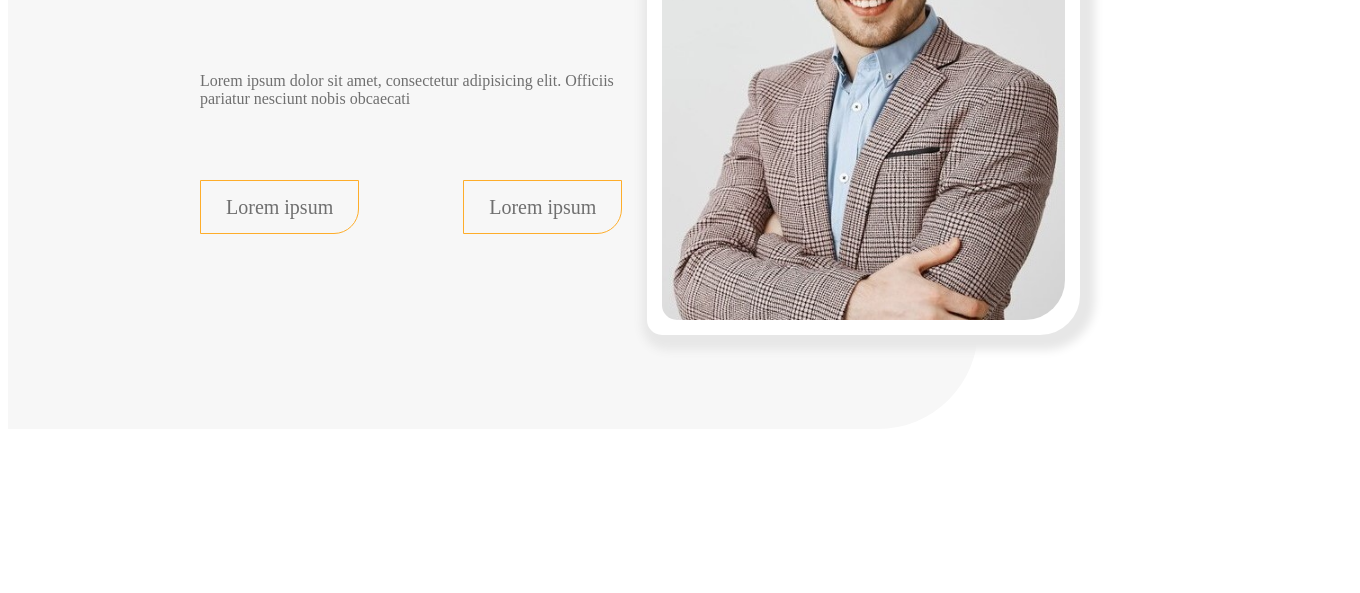
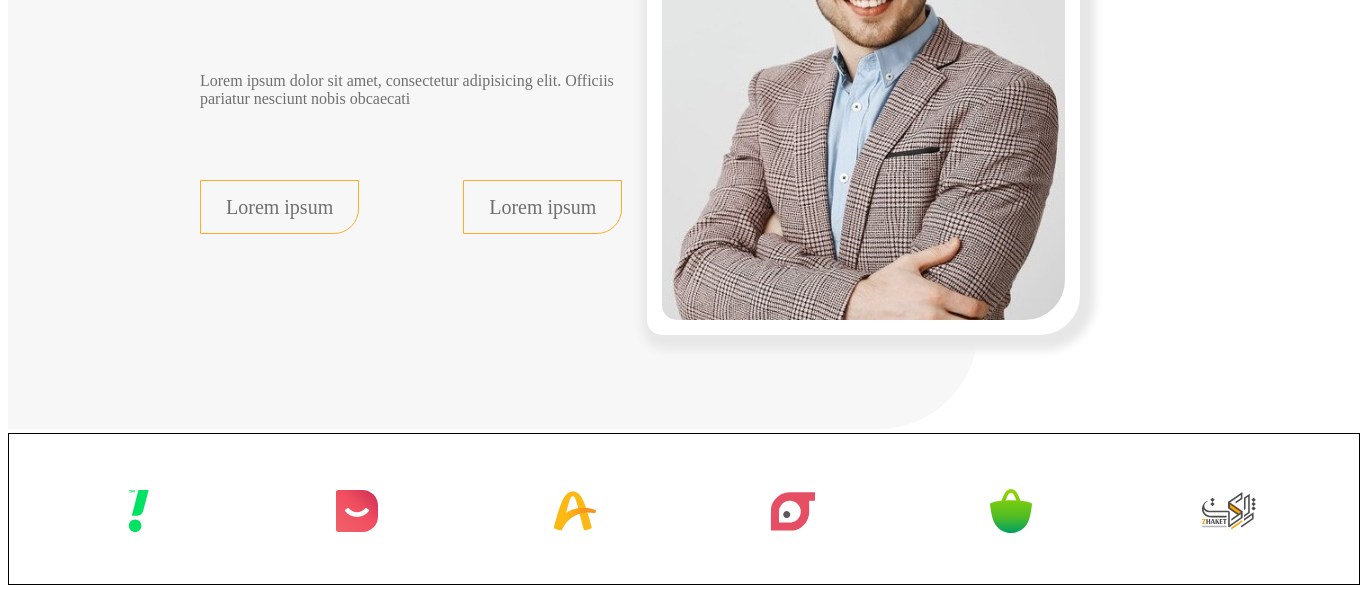
Before and after one commit to shayan-hm/personal-blog, a plain HTML site: page index.html in a window 1280 px wide. Shown: the part 329-922 px from the top of the page, 1360 px wide, since content can reach past the window. Before the commit the page ends 800 px from the top, so only its background shows below. Drawn offline with Linux system fonts and the light colour scheme.

Commit message:
section 1

```diff
--- a/index.html
+++ b/index.html
@@ -33,6 +33,39 @@
         <img class="pic" src="image/businessman.jpg" alt="businessman" />
       </div>
     </header>
-    <main></main>
+    <main>
+      <section class="sec1">
+        <div class="company">
+          <a href="https://snapp.ir/" target="_blank"
+            ><img src="image/snapp.svg" alt="snnap"
+          /></a>
+        </div>
+        <div class="company">
+          <a href="https://www.digikala.com/" target="_blank"
+            ><img src="image/digikala.svg" alt="digikala"
+          /></a>
+        </div>
+        <div class="company">
+          <a href="https://www.alibaba.ir/" target="_blank"
+            ><img src="image/alibaba.svg" alt="alibaba"
+          /></a>
+        </div>
+        <div class="company">
+          <a href="https://takhfifan.com/" target="_blank"
+            ><img src="image/takhfifan.svg" alt="takhfifan"
+          /></a>
+        </div>
+        <div class="company">
+          <a href="https://cafebazaar.ir/" target="_blank"
+            ><img src="image/cafebazaar.svg" alt="cafebazaar"
+          /></a>
+        </div>
+        <div class="company">
+          <a href="https://www.zhaket.com/" target="_blank"
+            ><img src="image/zhaket.svg" alt="zhaket"
+          /></a>
+        </div>
+      </section>
+    </main>
   </body>
 </html>
--- a/style.css
+++ b/style.css
@@ -83,3 +83,22 @@ li:hover {
   box-shadow: 5px 5px 10px 10px #e7e7e7;
   border-radius: 15px 15px 40px 15px;
 }
+.sec1 {
+  display: inline-block;
+  width: 1350px;
+  height: 150px;
+  border: 1px black solid;
+  text-align: center;
+}
+main {
+  text-align: center;
+}
+.company {
+  display: inline-block;
+  margin: 40px 70px 40px 70px;
+  padding: 10px;
+}
+.company:hover {
+  background-color: #f7f7f7;
+  border-radius: 50%;
+}
```
